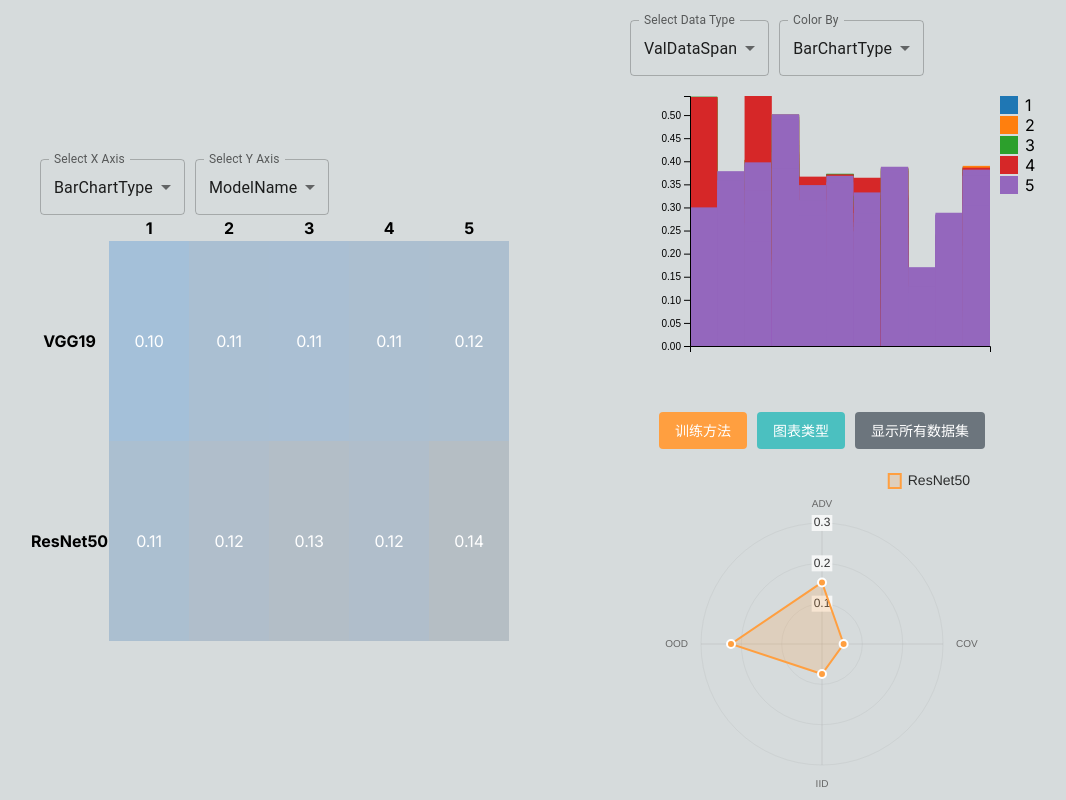
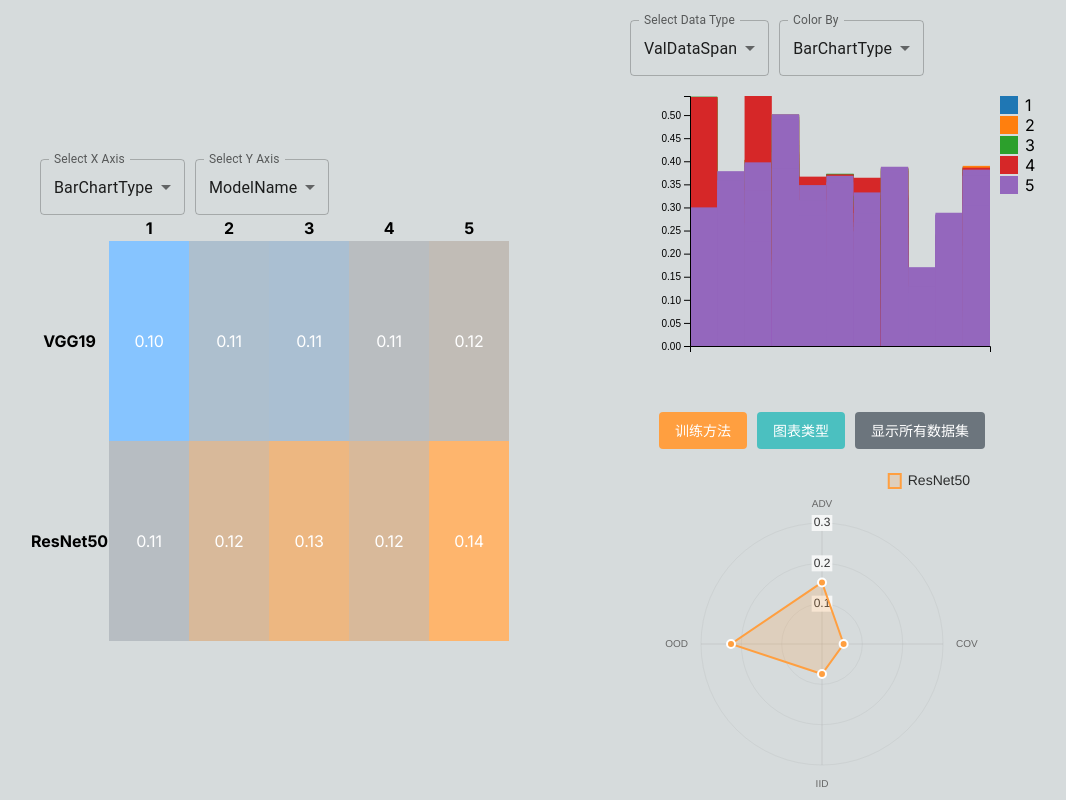
Before and after one commit to JA101617/Visualization-visual-comparison-interface, a Next.js app: page / in a window 1280 px wide. Shown: the whole page, without its empty margins (90-1156 px from the left). Built offline with nearby package versions, Linux system fonts and the light colour scheme.

Commit message:
修改了色块图的颜色变化范围

```diff
--- a/app/Heatmap.js
+++ b/app/Heatmap.js
@@ -10,8 +10,8 @@ import Select, { SelectChangeEvent } from '@mui/material/Select';
 
 
 // 定义颜色比例函数
-const getColor = (value) => {
-  let newvalue = (value - 0.017282513)*3.3
+const getColor = (value,minval,maxval) => {
+  let newvalue = (value - minval)/(maxval-minval);
 
   const r = Math.floor(254 * newvalue + 134 * (1 - newvalue));
   const g = Math.floor(181 * newvalue + 196 * (1 - newvalue));
@@ -66,6 +66,17 @@ const Heatmap = () => {
     const cols = options[xOption].length;
     const newData = Array(rows).fill(null).map(() => Array(cols).fill(null));
 
+    let minValue = Infinity;
+    let maxValue = -Infinity;
+
+    data.forEach((row) => {
+      if (row.xVariable === xOption && row.yVariable === yOption) {
+        const value = parseFloat(row['Average Error']);
+        if (value < minValue) minValue = value;
+        if (value > maxValue) maxValue = value;
+      }
+    });
+
     data.forEach((row) => {
       if (row.xVariable === xOption && row.yVariable === yOption) {
         const xValue = parseInt(row.xValue) || row.xValue;
@@ -74,7 +85,7 @@ const Heatmap = () => {
         const xIndex = options[xOption].indexOf(xValue);
         const yIndex = options[yOption].indexOf(yValue);
         if (xIndex >= 0 && yIndex >= 0) {
-          newData[yIndex][xIndex] = value;
+          newData[yIndex][xIndex] = { value, color: getColor(value, minValue, maxValue) };
         }
       }
     });
@@ -137,17 +148,17 @@ const Heatmap = () => {
           {filteredData.map((row, i) => (
             <tr key={i}>
               <td className="text-center font-bold">{options[yOption][i]}</td>
-              {row.map((value, j) => (
+              {row.map((cell, j) => (
                 <td
                   key={j}
                   className="text-center text-white"
                   style={{
                     width: `${400 / cols}px`,
                     height: `${400 / rows}px`,
-                    backgroundColor: value !== null ? getColor(value) : 'gray',
+                    backgroundColor: cell !== null ? cell.color : 'gray',
                   }}
                 >
-                  {value !== null ? value.toFixed(2) : 'N/A'}
+                  {cell !== null ? cell.value.toFixed(2) : 'N/A'}
                 </td>
               ))}
             </tr>
```
